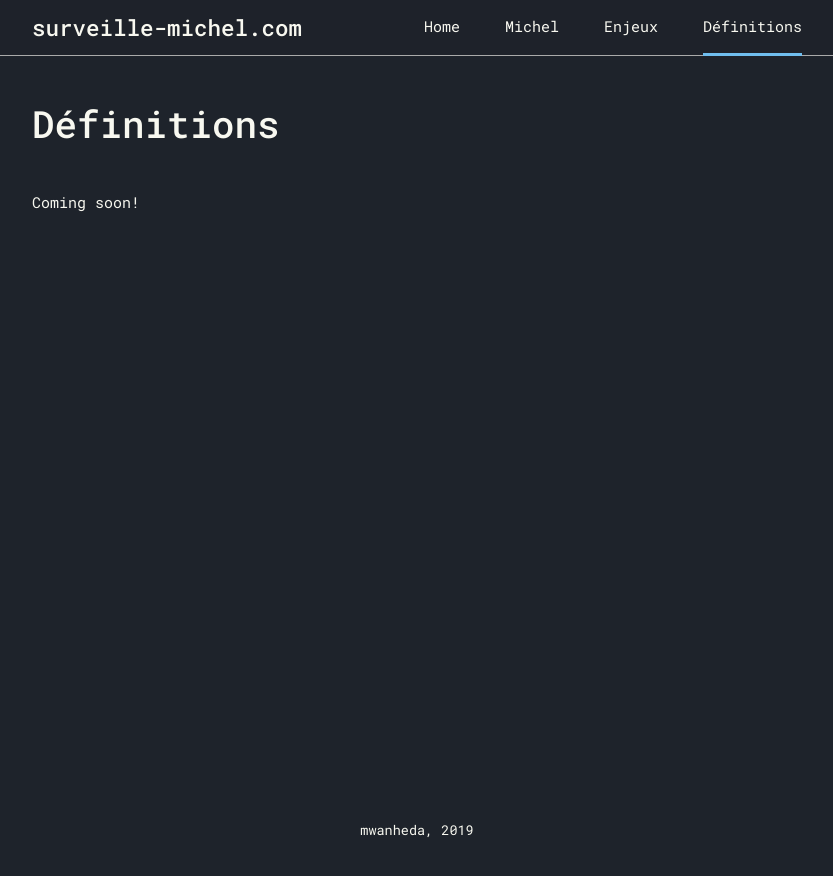
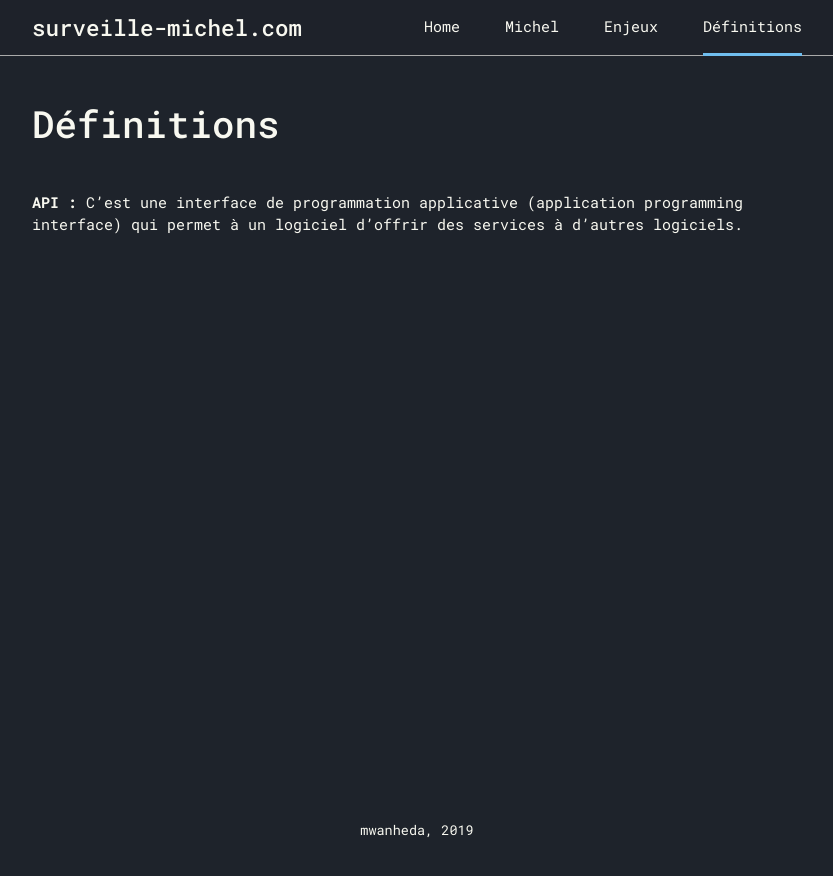
Before and after one commit to mwanheda/michel, a Jekyll site: the page built from _pages/definitions.md, in a window 1280 px wide. Shown: the top 876 px of the page, without its empty margins (223-1056 px from the left). Built offline with Jekyll 4.4.1, drawn with Linux system fonts in a browser that asks for light colours.

Commit message:
Update definitions.md

```diff
--- a/_pages/definitions.md
+++ b/_pages/definitions.md
@@ -7,4 +7,4 @@ id: definitions
 
 <h1 class="mb-5">Définitions</h1>
 
-Coming soon!
+**API :** C'est une interface de programmation applicative (application programming interface) qui permet à un logiciel d'offrir des services à d'autres logiciels.
```
